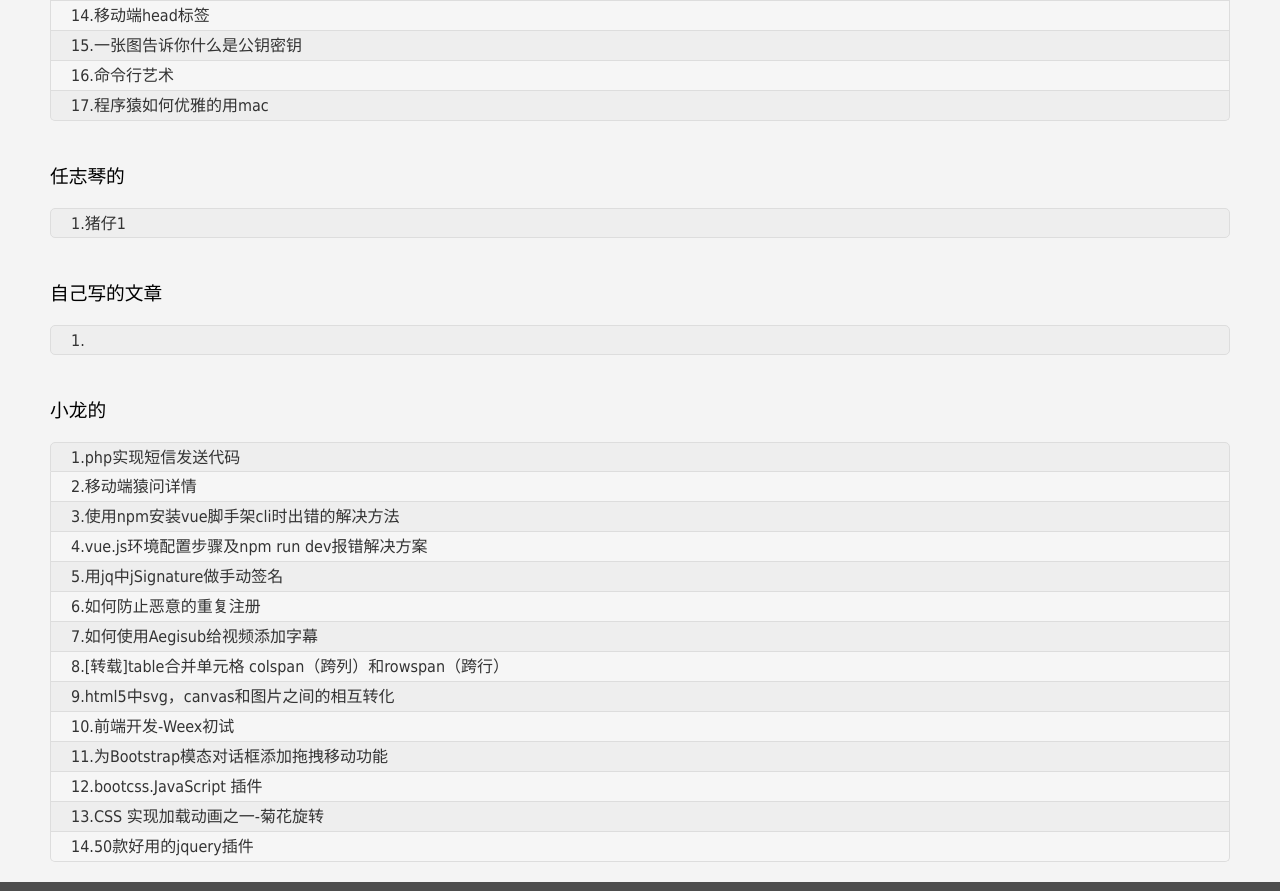
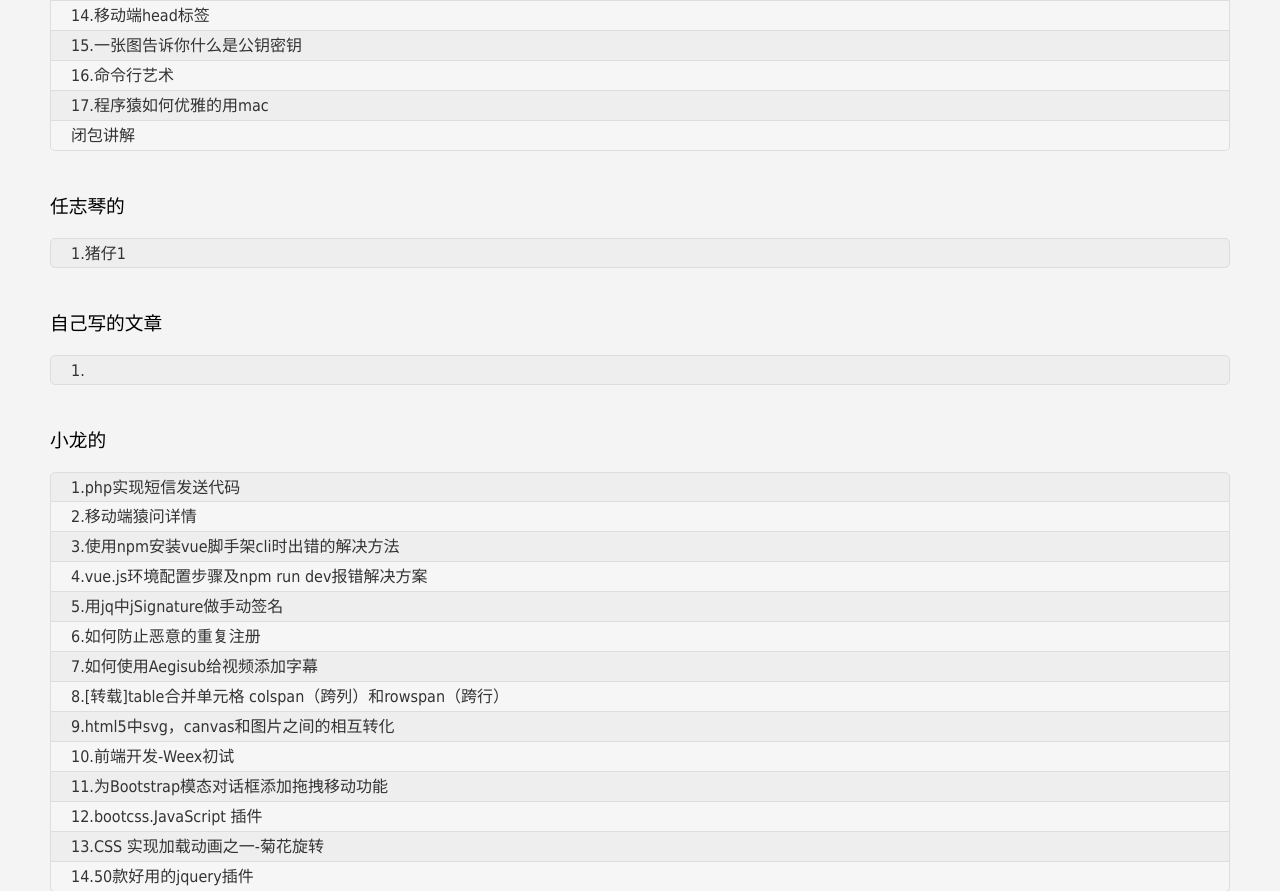
Before and after one commit to tengdening/tenkiss258.github.io, a plain HTML site: page index.html in a window 1280 px wide. Shown: the part 4214-5105 px from the top of the page. Drawn offline with Linux system fonts and the light colour scheme.

Commit message:
'添加了一个闭包'

```diff
--- a/index.html
+++ b/index.html
@@ -390,6 +390,9 @@
 			<li>
 				<a target="_blank" href="https://www.zhihu.com/question/20873070">17.程序猿如何优雅的用mac</a>
 			</li>
+			<li>
+				<a target="_blank" href="https://www.ibm.com/developerworks/cn/web/wa-use-javascript-closures-efficiently/index.html">闭包讲解</a>
+			</li>
 		</ul>
 		<h3>任志琴的</h3>
 		<ul>
```
